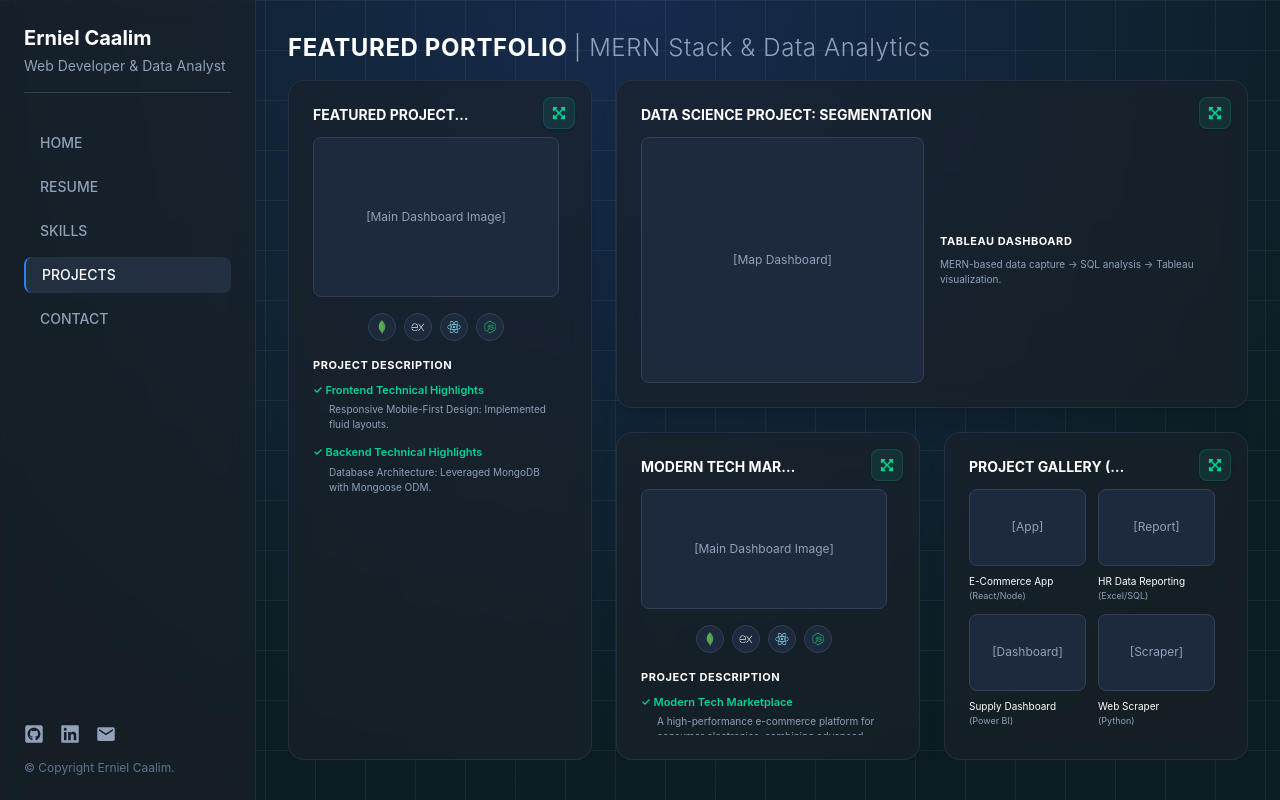
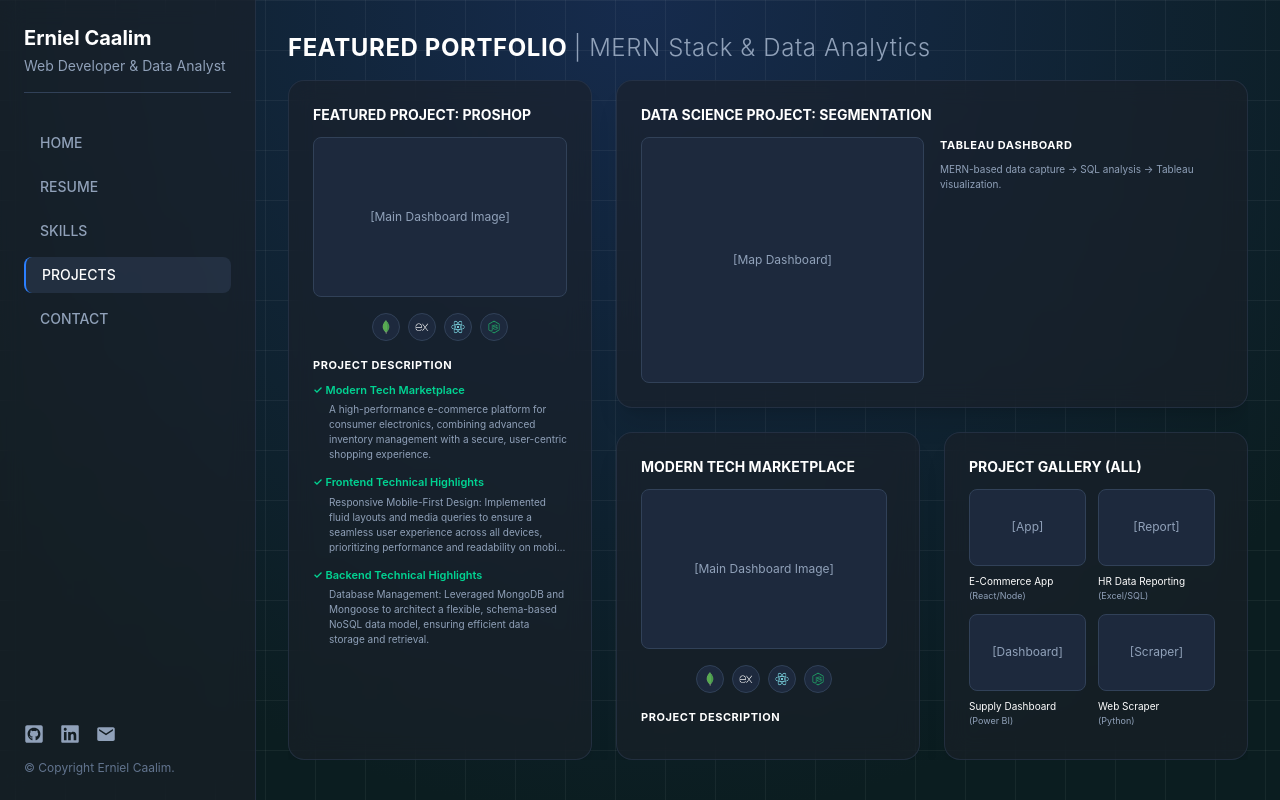
Before and after one commit to EMCSquare12/erniel-portfolio, a React (Vite) app: page /projects in a window 1280 px wide. Built offline with nearby package versions, Linux system fonts and the light colour scheme.

Commit message:
Feat: Added project description

```diff
--- a/src/pages/ProjectsPage.jsx
+++ b/src/pages/ProjectsPage.jsx
@@ -1,3 +1,4 @@
+// src/pages/ProjectsPage.jsx
 import React, { useState } from "react";
 import {
   IconReactJs as ReactJs,
@@ -13,19 +14,30 @@ const icons = [MongoDb, ExpressJs, ReactJs, NodeJs];
 
 const proShopDetails = [
   {
+    title: "Modern Tech Marketplace",
+    descriptions: [
+      "A high-performance e-commerce platform for consumer electronics, combining advanced inventory management with a secure, user-centric shopping experience.",
+    ],
+  },
+  {
     title: "Frontend Technical Highlights",
     descriptions: [
-      "Responsive Mobile-First Design: Implemented fluid layouts.",
-      "Global State & Data Fetching: Managed complex application states using Redux.",
-      "Real-Time Updates: Integrated Socket.IO to provide users with instant notifications.",
+      "Responsive Mobile-First Design: Implemented fluid layouts and media queries to ensure a seamless user experience across all devices, prioritizing performance and readability on mobile screens.",
+      "Global State & Data Fetching: Managed complex application states and streamlined asynchronous API interactions using Redux, ensuring a predictable and centralized data flow.",
+      "Real-Time Updates: Integrated Socket.IO to provide users with instant, live shipping status notifications without requiring page refreshes.",
+      "Performance Optimization: Developed a custom Debounce hook to throttle API requests during search and category filtering, significantly reducing server load and improving UI responsiveness.",
+      "Seamless Data Loading: Implemented Infinite Scroll for a modern, fluid browsing experience, eliminating the friction of traditional pagination.",
+      "Secure Payment Processing: Integrated the Stripe API to handle sensitive transaction data securely, supporting a robust and reliable checkout workflow.",
+      "Flexible Authentication: Built a versatile login system offering both traditional email/password accounts and streamlined Google OAuth for a frictionless user onboarding experience.",
     ],
   },
   {
     title: "Backend Technical Highlights",
     descriptions: [
-      "Database Architecture: Leveraged MongoDB with Mongoose ODM.",
-      "Secure Authentication: Implemented JSON Web Tokens (JWT).",
-      "Role-Based Access Control: Developed a robust Authorization system.",
+      "Database Management: Leveraged MongoDB and Mongoose to architect a flexible, schema-based NoSQL data model, ensuring efficient data storage and retrieval.",
+      "Secure Authentication: Implemented JSON Web Tokens (JWT) for stateless user authentication, providing a secure method for transmitting verified identity between the client and server.",
+      "Role-Based Access Control (RBAC): Established strict Authorization protocols to differentiate between standard clients and administrative users, securing sensitive endpoints and managing user permissions. ",
+      "RESTful API Development: Engineered a structured and scalable API to facilitate seamless communication between the frontend and the database, following industry-standard design patterns for maintainability.",
     ],
   },
 ];
@@ -101,7 +113,7 @@ const ExpandButton = ({ id, setExpandedCard }) => (
       e.stopPropagation();
       setExpandedCard(id);
     }}
-    className="absolute top-4 right-4 p-2 text-emerald-400 hover:text-white hover:bg-emerald-500/20 bg-emerald-400/10 rounded-lg z-20 transition-colors shadow-sm border border-emerald-500/20"
+    className="absolute top-4 right-4 p-2 text-emerald-400 hover:text-white hover:bg-emerald-500/20 bg-emerald-400/10 rounded-lg z-20 transition-all shadow-sm border border-emerald-500/20 opacity-0 group-hover:opacity-100"
     title="Expand"
   >
     <FaExpandArrowsAlt size={14} />
@@ -125,17 +137,19 @@ export default function ProjectsPage() {
     const isExp = mode === "expanded";
 
     return (
-      <Card className="flex flex-col h-full relative overflow-hidden w-full">
+      <Card className="group flex flex-col h-full relative overflow-hidden w-full">
         {/* FIXED HEADER PORTION */}
         {isExp && <ShrinkButton setExpandedCard={setExpandedCard} />}
-        {!isExp && <ExpandButton id="proshop" setExpandedCard={setExpandedCard} />}
+        {!isExp && (
+          <ExpandButton id="proshop" setExpandedCard={setExpandedCard} />
+        )}
 
-        <h3 className="font-bold text-white mb-3 uppercase text-sm shrink-0 truncate pr-24">
+        <h3 className="font-bold text-white mb-3 uppercase text-sm shrink-0 whitespace-nowrap pr-24">
           Featured Project: ProShop
         </h3>
 
         {/* SCROLLABLE CONTENT PORTION */}
-        <div className="flex flex-col flex-1 min-h-0 overflow-y-auto custom-scrollbar pr-2 pb-2">
+        <div className="flex flex-col flex-1 min-h-0 overflow-y-auto custom-scrollbar  pb-2">
           {/* Dynamic Image height based on state */}
           <div
             className={`bg-slate-800 rounded-lg flex items-center justify-center text-slate-400 border border-slate-700 shrink-0 w-full mb-4 overflow-hidden ${
@@ -204,10 +218,12 @@ export default function ProjectsPage() {
     const isExp = mode === "expanded";
 
     return (
-      <Card className="flex flex-col h-full relative overflow-hidden w-full">
+      <Card className="group flex flex-col h-full relative overflow-hidden w-full">
         {/* FIXED HEADER PORTION */}
         {isExp && <ShrinkButton setExpandedCard={setExpandedCard} />}
-        {!isExp && <ExpandButton id="datascience" setExpandedCard={setExpandedCard} />}
+        {!isExp && (
+          <ExpandButton id="datascience" setExpandedCard={setExpandedCard} />
+        )}
 
         <h3 className="font-bold text-white mb-3 uppercase text-sm shrink-0 truncate pr-24">
           Data Science Project: Segmentation
@@ -219,15 +235,24 @@ export default function ProjectsPage() {
           <div className="flex flex-col flex-1 min-h-0 w-full overflow-y-auto custom-scrollbar pr-2 pb-2">
             {/* 1. Main Visual Visual (Placeholder) at top */}
             <div className="bg-slate-800 rounded-lg flex items-center justify-center text-slate-400 border border-slate-700 shrink-0 w-full mb-4 overflow-hidden aspect-video max-h-[45vh]">
-              <span className="text-xs">[Map Dashboard Visual - Segmentation]</span>
+              <span className="text-xs">
+                [Map Dashboard Visual - Segmentation]
+              </span>
             </div>
 
             {/* 2. Horizontal centered tech icons */}
             <div className="flex space-x-2 mb-4 justify-center shrink-0">
               {/* Using generic 'icons' or placeholders as defined globally. Modify as needed for Data Science specific logos. */}
               {icons.map((Icon, idx) => (
-                <div key={idx} className="w-7 h-7 rounded-full bg-slate-800 border border-slate-700 flex items-center justify-center p-1.5">
-                  <img src={Icon} alt="icon" className="w-full h-full object-contain" />
+                <div
+                  key={idx}
+                  className="w-7 h-7 rounded-full bg-slate-800 border border-slate-700 flex items-center justify-center p-1.5"
+                >
+                  <img
+                    src={Icon}
+                    alt="icon"
+                    className="w-full h-full object-contain"
+                  />
                 </div>
               ))}
             </div>
@@ -261,18 +286,19 @@ export default function ProjectsPage() {
               [Map Dashboard]
             </div>
 
-            {/* Right: Text Details (compact) */}
-            <div className="flex flex-col justify-center overflow-hidden">
+            {/* Right: Text Details (compact) - Set to justify-start and added scrollbar */}
+            <div className="flex flex-col justify-start overflow-y-auto custom-scrollbar pr-2 pb-2">
               <h4 className="font-bold text-white text-[11px] mb-1 uppercase tracking-wider">
                 Tableau dashboard
               </h4>
-              <p className="text-[10px] text-slate-400 mt-1 line-clamp-3">
-                {"MERN-based data capture -> SQL analysis -> Tableau visualization."}
+              <p className="text-[10px] text-slate-400 mt-1">
+                {
+                  "MERN-based data capture -> SQL analysis -> Tableau visualization."
+                }
               </p>
             </div>
           </div>
         )}
-
       </Card>
     );
   };
@@ -289,12 +315,14 @@ export default function ProjectsPage() {
     const isExp = mode === "expanded";
 
     return (
-      <Card className="flex flex-col h-full relative overflow-hidden w-full">
+      <Card className="group flex flex-col h-full relative overflow-hidden w-full">
         {/* FIXED HEADER PORTION */}
         {isExp && <ShrinkButton setExpandedCard={setExpandedCard} />}
-        {!isExp && <ExpandButton id="moderntech" setExpandedCard={setExpandedCard} />}
+        {!isExp && (
+          <ExpandButton id="moderntech" setExpandedCard={setExpandedCard} />
+        )}
 
-        <h3 className="font-bold text-white mb-3 uppercase text-sm shrink-0 truncate pr-24">
+        <h3 className="font-bold text-white mb-3 uppercase text-sm shrink-0 whitespace-nowrap pr-24">
           Modern Tech Marketplace
         </h3>
 
@@ -304,7 +332,7 @@ export default function ProjectsPage() {
             className={`bg-slate-800 rounded-lg flex items-center justify-center text-slate-400 border border-slate-700 shrink-0 w-full mb-4 overflow-hidden ${
               isExp
                 ? "aspect-video max-h-[45vh]"
-                : "h-[100px] xl:h-[120px] 2xl:h-[140px]"
+                : "h-[140px] xl:h-[160px] 2xl:h-[180px]"
             }`}
           >
             <span className="text-xs">[Main Dashboard Image]</span>
@@ -367,11 +395,13 @@ export default function ProjectsPage() {
     const isExp = mode === "expanded";
 
     return (
-      <Card className="flex flex-col h-full relative overflow-hidden w-full">
+      <Card className="group flex flex-col h-full relative overflow-hidden w-full">
         {isExp && <ShrinkButton setExpandedCard={setExpandedCard} />}
-        {!isExp && <ExpandButton id="gallery" setExpandedCard={setExpandedCard} />}
+        {!isExp && (
+          <ExpandButton id="gallery" setExpandedCard={setExpandedCard} />
+        )}
 
-        <h3 className="font-bold text-white mb-3 uppercase text-sm shrink-0 truncate pr-24">
+        <h3 className="font-bold text-white mb-3 uppercase text-sm shrink-0 whitespace-nowrap pr-24">
           Project Gallery (All)
         </h3>
 
```
